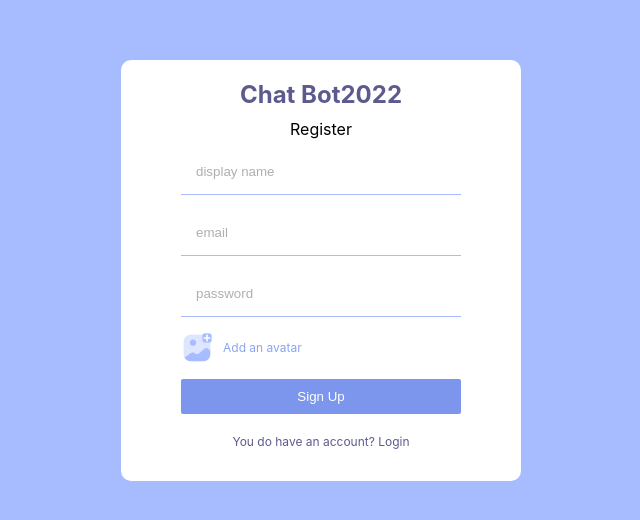
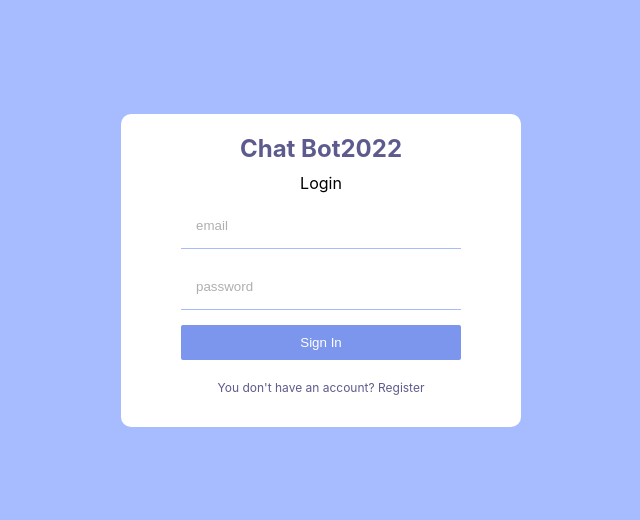
Before and after one commit to wilfred05777/chat12-07-22, a React (Create React App) app: page / in a window 1280 px wide. Shown: the part 130-650 px from the top of the page, without its empty margins (319-959 px from the left). Built offline with nearby package versions, Linux system fonts and the light colour scheme.

Commit message:
0:15:38 partial login

```diff
--- a/src/App.js
+++ b/src/App.js
@@ -3,11 +3,12 @@
 // https://github.com/safak/youtube2022/tree/react-chat
 
 import "./App.css";
+import Login from "./pages/Login";
 import Register from "./pages/Register";
 import "./style.scss";
 
 function App() {
-  return <Register />;
+  return <Login />;
 }
 
 export default App;
--- a/src/pages/Login.jsx
+++ b/src/pages/Login.jsx
@@ -1,25 +1,17 @@
 import React from "react";
-import Add from "../img/addAvatar.png";
 
-const Login = () => {
+const Login = () => (
   <div className="formContainer">
     <div className="formWrapper">
       <span className="logo">Chat Bot2022</span>
-      <span className="title">Register</span>
+      <span className="title">Login</span>
       <form>
-        <input type="text" placeholder="display name" />
         <input type="email" placeholder="email" />
         <input type="password" placeholder="password" />
-        <input style={{ display: "none" }} type="file" id="file" />
-        <label htmlFor="file">
-          <img src={Add} alt="" />
-          <span> Add an avatar</span>
-        </label>
-        <button>Sign Up</button>
+        <button>Sign In</button>
       </form>
-      <p>You do have an account? Login</p>
+      <p>You don't have an account? Register</p>
     </div>
-  </div>;
-};
-
+  </div>
+);
 export default Login;
--- a/src/pages/Register.jsx
+++ b/src/pages/Register.jsx
@@ -12,7 +12,7 @@ const Register = () => {
           <input type="email" placeholder="email" />
           <input type="password" placeholder="password" />
           <input style={{ display: "none" }} type="file" id="file" />
-          <label htmlFor="file">
+          <label htmlFor="file" id="file">
             <img src={Add} alt="" />
             <span> Add an avatar</span>
           </label>
```
